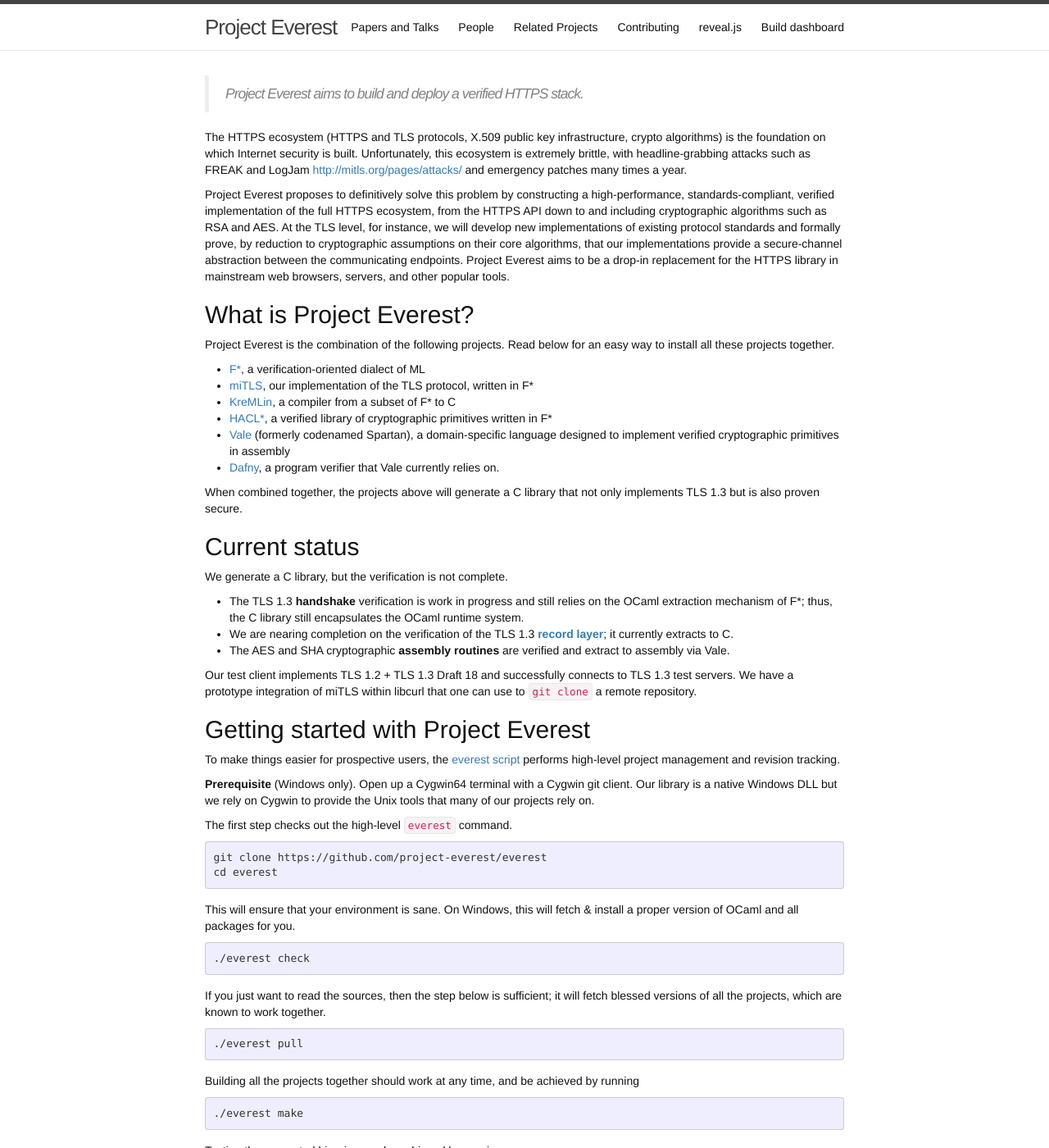
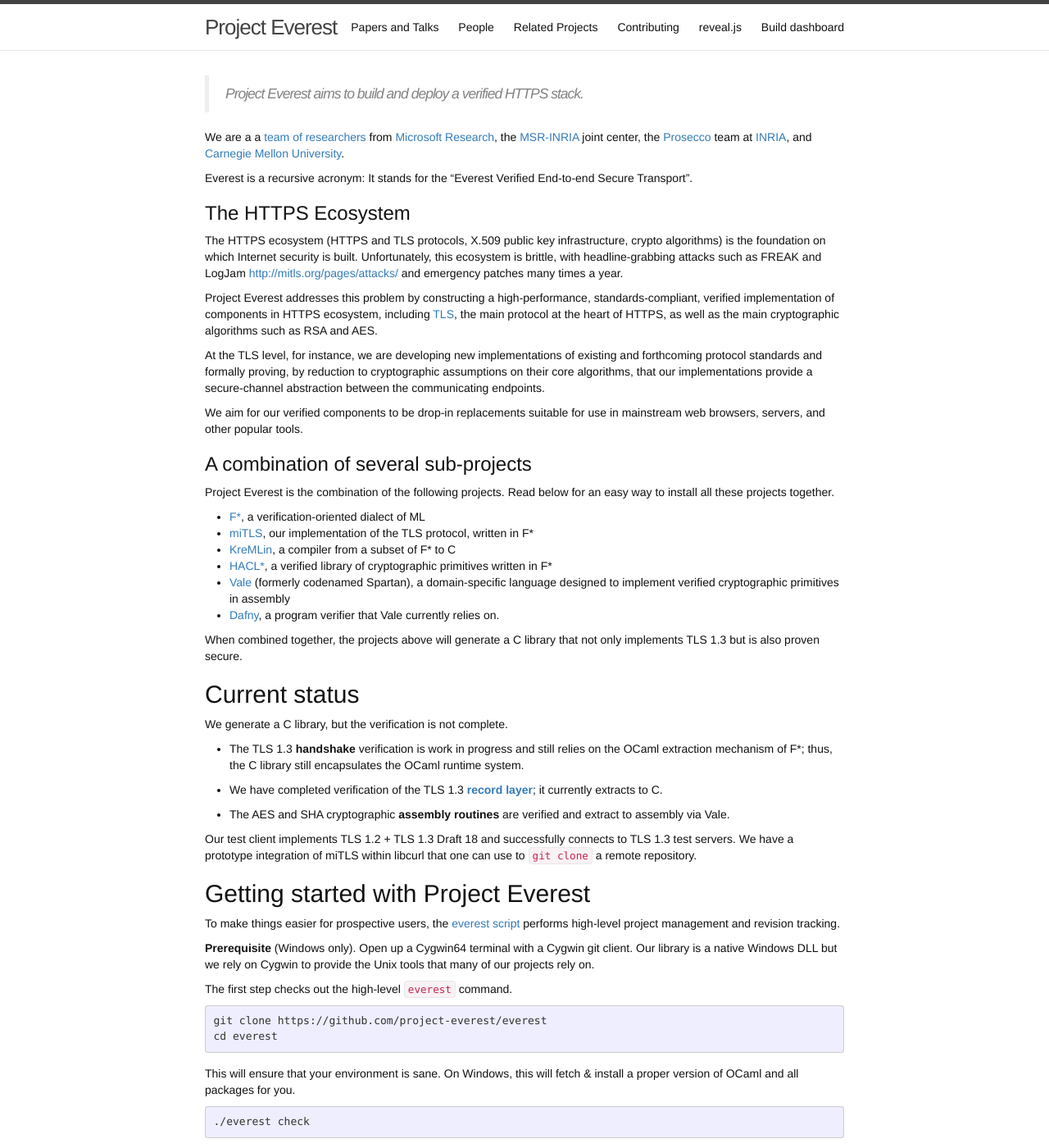
Before and after one commit to project-everest/project-everest.github.io, a Jekyll site: the page built from index.md, in a window 1280 px wide and 1400 px high. Shown: the whole window at 82% size. Built offline with Jekyll 4.4.1, drawn with Linux system fonts in a browser that asks for light colours.

Commit message:
some edits, links to our institution pages

```diff
--- a/index.md
+++ b/index.md
@@ -4,24 +4,43 @@
 
 > Project Everest aims to build and deploy a verified HTTPS stack.
 
+We are a a [team of
+researchers](https://www.microsoft.com/en-us/research/project/project-everest-verified-secure-implementations-https-ecosystem/)
+from [Microsoft Research](https://www.microsoft.com/en-us/research/),
+the
+[MSR-INRIA](https://www.inria.fr/en/institute/partnerships/industrial-partnerships2/microsoft-research)
+joint center, the [Prosecco](http://prosecco.gforge.inria.fr/) team at
+[INRIA](https://www.inria.fr/), and [Carnegie Mellon University](http://www.andrew.cmu.edu/user/bparno/).
+
+Everest is a recursive acronym: It stands for the "Everest Verified
+End-to-end Secure Transport".
+
+### The HTTPS Ecosystem
+
 The HTTPS ecosystem (HTTPS and TLS protocols, X.509 public key
 infrastructure, crypto algorithms) is the foundation on which Internet
-security is built. Unfortunately, this ecosystem is extremely brittle, with
+security is built. Unfortunately, this ecosystem is brittle, with
 headline-grabbing attacks such as FREAK and LogJam
 [http://mitls.org/pages/attacks/](http://mitls.org/pages/attacks/) and
 emergency patches many times a year.
 
-Project Everest proposes to deﬁnitively solve this problem by constructing a
-high-performance, standards-compliant, veriﬁed implementation of the full HTTPS
-ecosystem, from the HTTPS API down to and including cryptographic algorithms
-such as RSA and AES. At the TLS level, for instance, we will develop new
-implementations of existing protocol standards and formally prove, by reduction
-to cryptographic assumptions on their core algorithms, that our implementations
-provide a secure-channel abstraction between the communicating endpoints.
-Project Everest aims to be a drop-in replacement for the HTTPS library in
-mainstream web browsers, servers, and other popular tools.
+Project Everest addresses this problem by constructing a
+high-performance, standards-compliant, verified implementation of
+components in HTTPS ecosystem, including
+[TLS](https://tools.ietf.org/html/draft-ietf-tls-tls13-20), the main
+protocol at the heart of HTTPS, as well as the main cryptographic
+algorithms such as RSA and AES.
 
-## What is Project Everest?
+At the TLS level, for instance, we are developing new implementations
+of existing and forthcoming protocol standards and formally proving,
+by reduction to cryptographic assumptions on their core algorithms,
+that our implementations provide a secure-channel abstraction between
+the communicating endpoints.
+
+We aim for our verified components to be drop-in replacements suitable
+for use in mainstream web browsers, servers, and other popular tools.
+
+### A combination of several sub-projects
 
 Project Everest is the combination of the following projects. Read below for an
 easy way to install all these projects together.
@@ -44,18 +63,21 @@
 
 We generate a C library, but the verification is not complete.
 
-- The TLS 1.3 **handshake** verification is work in progress and still relies on the
-  OCaml extraction mechanism of F*; thus, the C library still encapsulates the
-  OCaml runtime system.
-- We are nearing completion on the verification of the TLS 1.3 [**record
+- The TLS 1.3 **handshake** verification is work in progress and still
+  relies on the OCaml extraction mechanism of F*; thus, the C library
+  still encapsulates the OCaml runtime system.
+
+- We have completed verification of the TLS 1.3 [**record
   layer**](https://github.com/FStarLang/FStar/tree/master/examples/low-level/crypto);
   it currently extracts to C.
-- The AES and SHA cryptographic **assembly routines** are verified and extract
-  to assembly via Vale.
 
-Our test client implements TLS 1.2 + TLS 1.3 Draft 18 and successfully connects
-to TLS 1.3 test servers. We have a prototype integration of miTLS within libcurl
-that one can use to `git clone` a remote repository.
+- The AES and SHA cryptographic **assembly routines** are verified and
+  extract to assembly via Vale.
+
+Our test client implements TLS 1.2 + TLS 1.3 Draft 18 and successfully
+connects to TLS 1.3 test servers. We have a prototype integration of
+miTLS within libcurl that one can use to `git clone` a remote
+repository.
 
 ## Getting started with Project Everest
 
```
